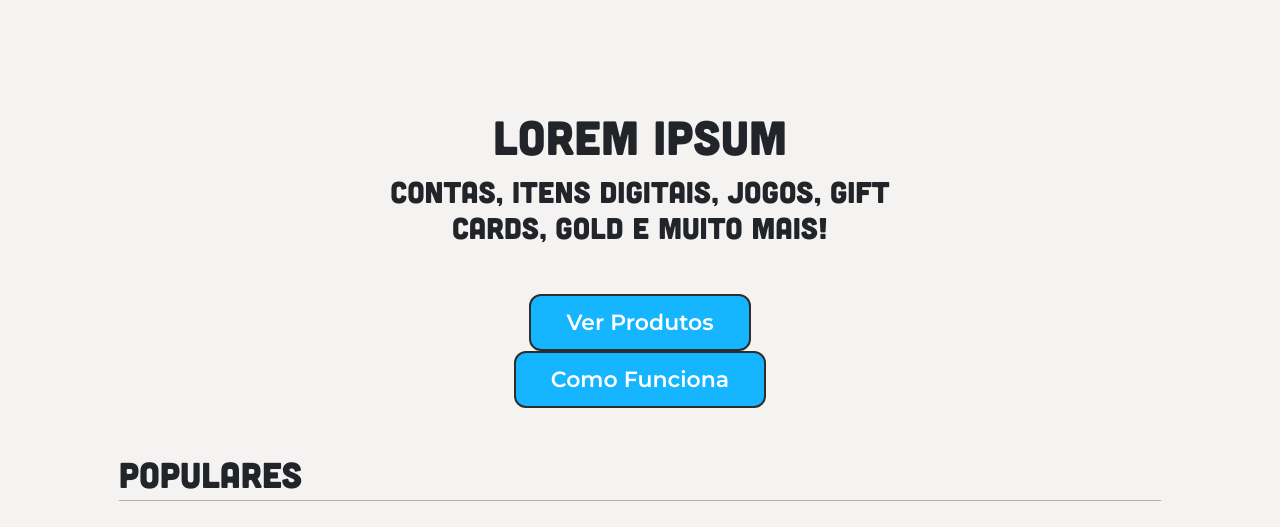
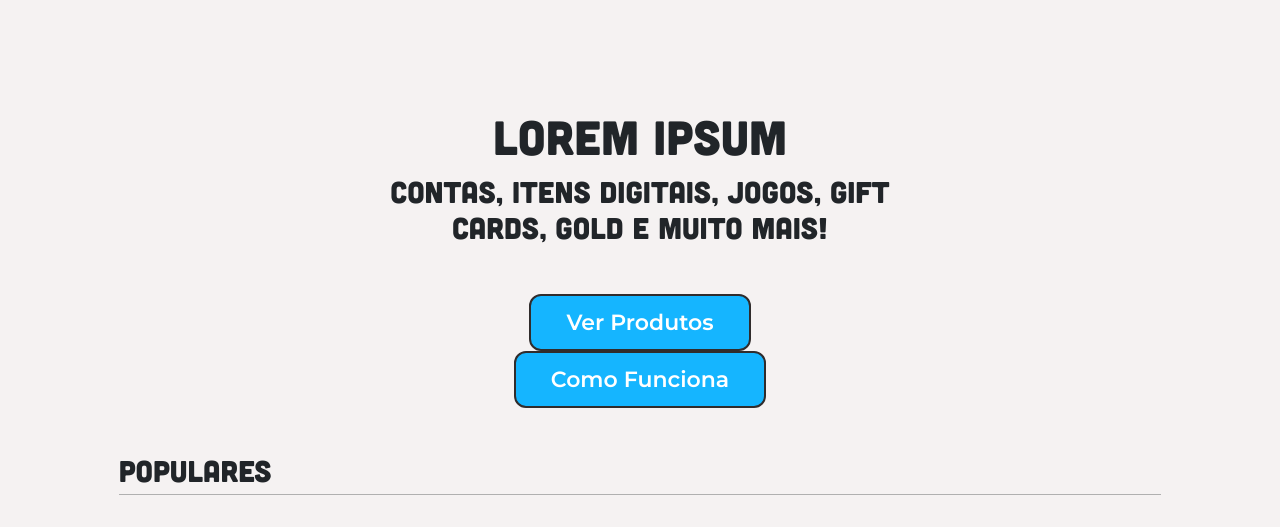
Before and after one commit to rogerinhoon/empiremax, a website: page index.html in a window 1280 px wide. Shown: the part 79-606 px from the top of the page. Drawn offline with Linux system fonts and the light colour scheme.

Commit message:
update header

```diff
--- a/index.html
+++ b/index.html
@@ -151,7 +151,7 @@
                 <div class="col-lg-10">
                     <div style="height: 1200px;">
                         <div class="header-title-1">
-                            <h4 class="f-cubano lh-1">Populares</h4>
+                            <h5 class="f-cubano lh-1">Populares</h5>
                         </div>
                     </div>
                 </div>
```
